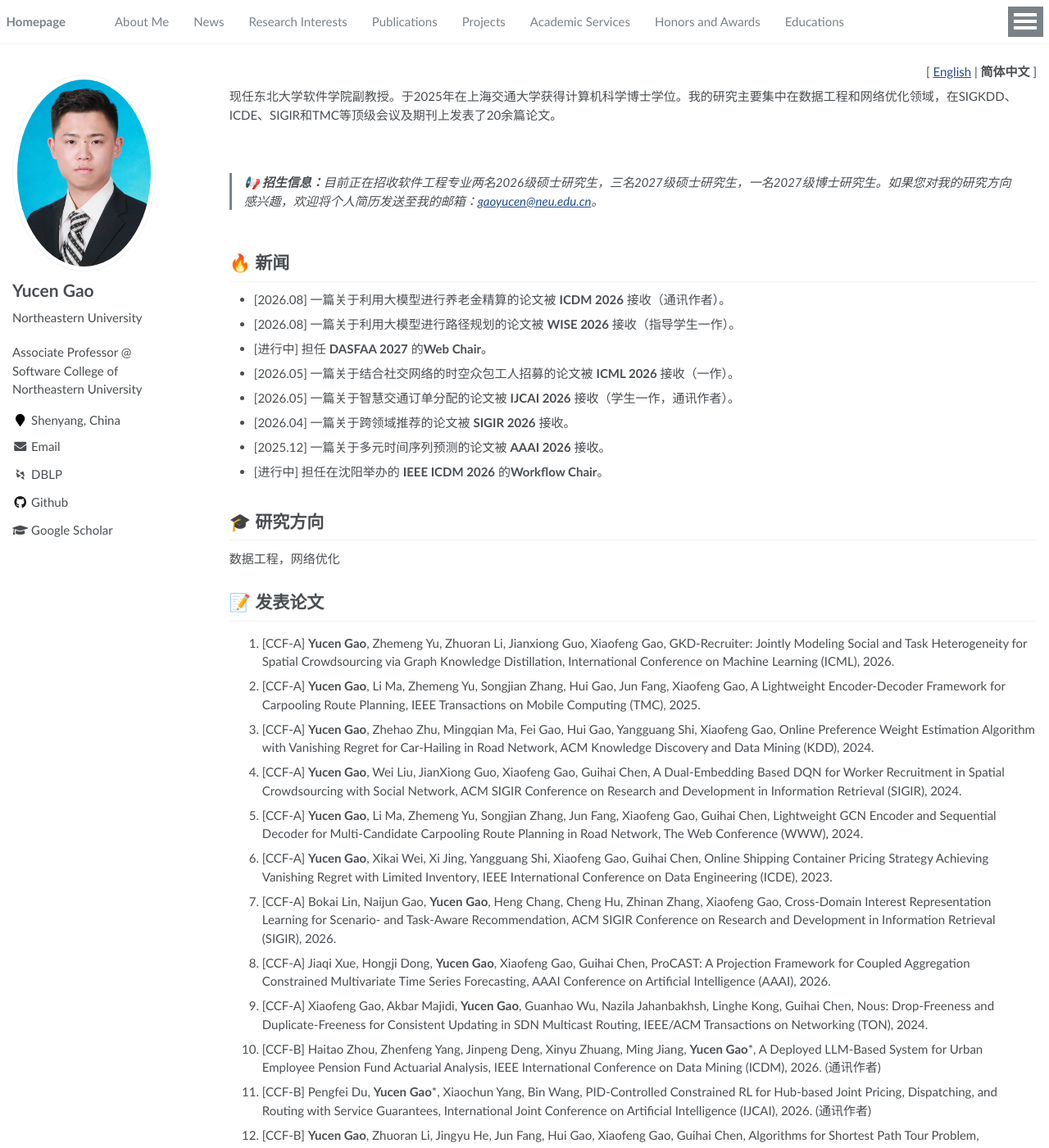
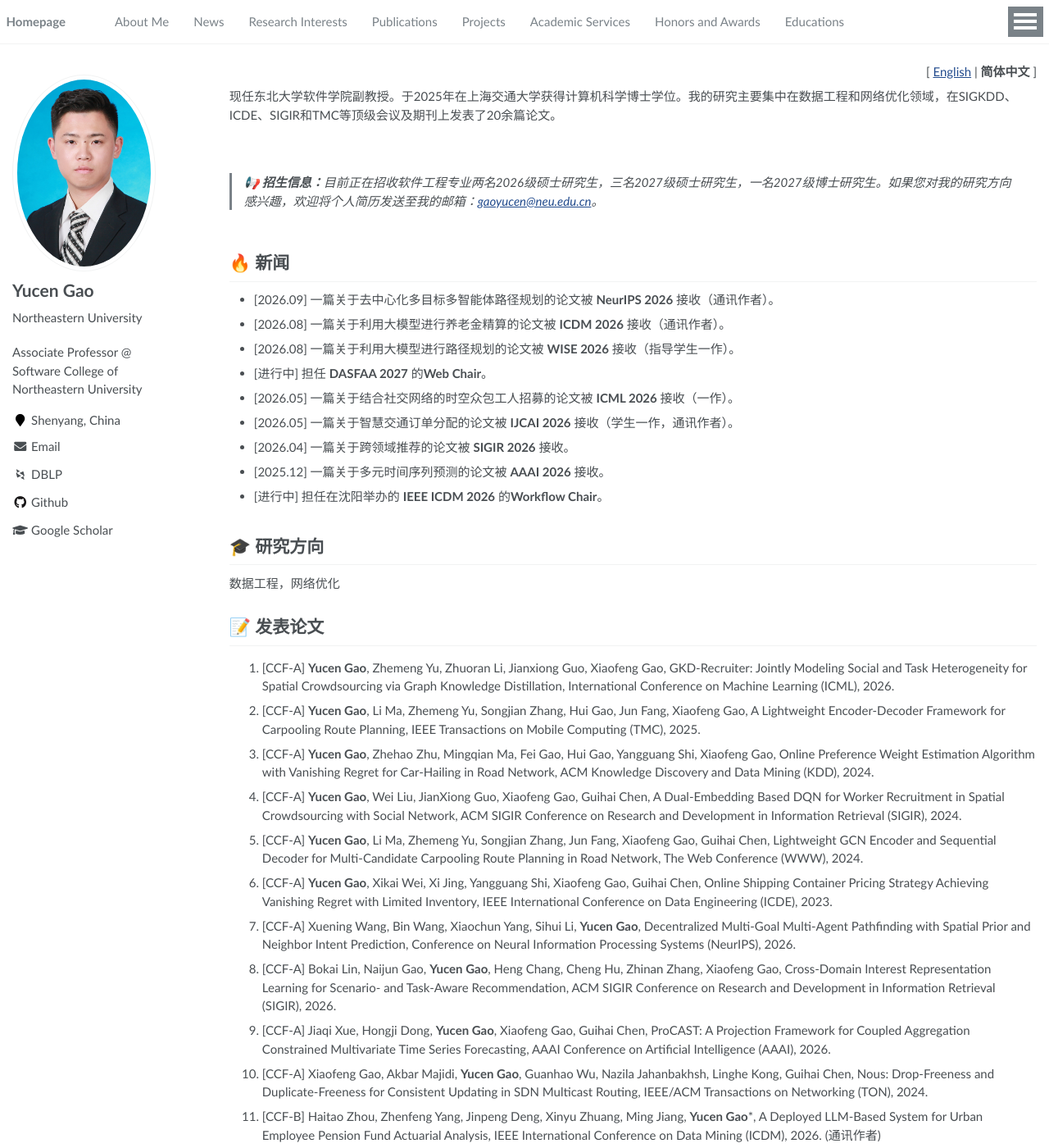
Before and after one commit to GaoYucen/GaoYucen.github.io, a Jekyll site: the page built from _pages/about-zh.md, in a window 1280 px wide and 1400 px high. Shown: the whole window at 82% size. Built offline with Jekyll 4.4.1, drawn with Linux system fonts in a browser that asks for light colours; some web fonts are replaced.

Commit message:
Update NeurIPS 2026 publication and news

```diff
--- a/_pages/about-zh.md
+++ b/_pages/about-zh.md
@@ -31,6 +31,7 @@
 <span class='anchor' id='news'></span>
 # 🔥 新闻
 
+- [2026.09] 一篇关于去中心化多目标多智能体路径规划的论文被 **NeurIPS 2026** 接收（通讯作者）。
 - [2026.08] 一篇关于利用大模型进行养老金精算的论文被 **ICDM 2026** 接收（通讯作者）。
 - [2026.08] 一篇关于利用大模型进行路径规划的论文被 **WISE 2026** 接收（指导学生一作）。
 - [进行中] 担任 **DASFAA 2027** 的**Web Chair**。
@@ -54,35 +55,36 @@
 4. [CCF-A] **Yucen Gao**, Wei Liu, JianXiong Guo, Xiaofeng Gao, Guihai Chen, A Dual-Embedding Based DQN for Worker Recruitment in Spatial Crowdsourcing with Social Network, ACM SIGIR Conference on Research and Development in Information Retrieval (SIGIR), 2024.
 5. [CCF-A] **Yucen Gao**, Li Ma, Zhemeng Yu, Songjian Zhang, Jun Fang, Xiaofeng Gao, Guihai Chen, Lightweight GCN Encoder and Sequential Decoder for Multi-Candidate Carpooling Route Planning in Road Network, The Web Conference (WWW), 2024.
 6. [CCF-A] **Yucen Gao**, Xikai Wei, Xi Jing, Yangguang Shi, Xiaofeng Gao, Guihai Chen, Online Shipping Container Pricing Strategy Achieving Vanishing Regret with Limited Inventory, IEEE International Conference on Data Engineering (ICDE), 2023.
-<!--A合作3-->
-7. [CCF-A] Bokai Lin, Naijun Gao, **Yucen Gao**, Heng Chang, Cheng Hu, Zhinan Zhang, Xiaofeng Gao, Cross-Domain Interest Representation Learning for Scenario- and Task-Aware Recommendation, ACM SIGIR Conference on Research and Development in Information Retrieval (SIGIR), 2026.
-8. [CCF-A] Jiaqi Xue, Hongji Dong, **Yucen Gao**, Xiaofeng Gao, Guihai Chen, ProCAST: A Projection Framework for Coupled Aggregation Constrained Multivariate Time Series Forecasting, AAAI Conference on Artificial Intelligence (AAAI), 2026.
-9. [CCF-A] Xiaofeng Gao, Akbar Majidi, **Yucen Gao**, Guanhao Wu, Nazila Jahanbakhsh, Linghe Kong, Guihai Chen, Nous: Drop-Freeness and Duplicate-Freeness for Consistent Updating in SDN Multicast Routing, IEEE/ACM Transactions on Networking (TON), 2024.
+<!--A合作4-->
+7. [CCF-A] Xuening Wang, Bin Wang, Xiaochun Yang, Sihui Li, **Yucen Gao**, Decentralized Multi-Goal Multi-Agent Pathfinding with Spatial Prior and Neighbor Intent Prediction, Conference on Neural Information Processing Systems (NeurIPS), 2026.
+8. [CCF-A] Bokai Lin, Naijun Gao, **Yucen Gao**, Heng Chang, Cheng Hu, Zhinan Zhang, Xiaofeng Gao, Cross-Domain Interest Representation Learning for Scenario- and Task-Aware Recommendation, ACM SIGIR Conference on Research and Development in Information Retrieval (SIGIR), 2026.
+9. [CCF-A] Jiaqi Xue, Hongji Dong, **Yucen Gao**, Xiaofeng Gao, Guihai Chen, ProCAST: A Projection Framework for Coupled Aggregation Constrained Multivariate Time Series Forecasting, AAAI Conference on Artificial Intelligence (AAAI), 2026.
+10. [CCF-A] Xiaofeng Gao, Akbar Majidi, **Yucen Gao**, Guanhao Wu, Nazila Jahanbakhsh, Linghe Kong, Guihai Chen, Nous: Drop-Freeness and Duplicate-Freeness for Consistent Updating in SDN Multicast Routing, IEEE/ACM Transactions on Networking (TON), 2024.
 <!--B一作及通讯7-->
-10. [CCF-B] Haitao Zhou, Zhenfeng Yang, Jinpeng Deng, Xinyu Zhuang, Ming Jiang, **Yucen Gao**\*, A Deployed LLM-Based System for Urban Employee Pension Fund Actuarial Analysis, IEEE International Conference on Data Mining (ICDM), 2026. (通讯作者)
-11. [CCF-B] Pengfei Du, **Yucen Gao**\*, Xiaochun Yang, Bin Wang, PID-Controlled Constrained RL for Hub-based Joint Pricing, Dispatching, and Routing with Service Guarantees, International Joint Conference on Artificial Intelligence (IJCAI), 2026. (通讯作者)
-12. [CCF-B] **Yucen Gao**, Zhuoran Li, Jingyu He, Jun Fang, Hui Gao, Xiaofeng Gao, Guihai Chen, Algorithms for Shortest Path Tour Problem, Theoretical Computer Science (TCS), 2025.
-13. [CCF-B] **Yucen Gao**, Dejun Kong, Haipeng Dai, Xiaofeng Gao, Jiaqi Zheng, Fan Wu, Guihai Chen, A Dual-Embedding Based Reinforcement Learning Scheme for Task Assignment Problem in Spatial Crowdsourcing. World Wide Web Journal (WWWJ), 2025.
-14. [CCF-B] **Yucen Gao**, Xikai Wei, Hui Gao, Qun Li, Xiaofeng Gao, Guihai Chen, Spherical Projection Based Clustering Algorithm for Cooperative Sweep Coverage in Crowdsourcing, IEEE International Conference on Web Services (ICWS), 2024.
-15. [CCF-B] **Yucen Gao**, Mingqian Ma, Jiale Zhang, Songjian Zhang, Jun Fang, Xiaofeng Gao, Guihai Chen, Algorithms for Shortest Path Tour Problem in Large-Scale Road Network, International Computing and Combinatorics Conference (COCOON), 2023.
-16. [CCF-B] **Yucen Gao**, Yulong Song, Xikai Wei, Xiaofeng Gao, Guihai Chen, SACA: An End-to-End Method for Dispatching, Routing, and Pricing of Online Bus-Booking, International Conference on Database Systems for Advanced Applications (DASFAA), 2023.
-17. [CCF-B] **Yucen Gao**, Yuanning Gao, Yuhao Li, Xiaofeng Gao, Xiang Li, Guihai Chen, An Attention-Based Bi-GRU for Route Planning and Order Dispatch of Bus-Booking Platform, International Conference on Database Systems for Advanced Applications (DASFAA), 2021.
+11. [CCF-B] Haitao Zhou, Zhenfeng Yang, Jinpeng Deng, Xinyu Zhuang, Ming Jiang, **Yucen Gao**\*, A Deployed LLM-Based System for Urban Employee Pension Fund Actuarial Analysis, IEEE International Conference on Data Mining (ICDM), 2026. (通讯作者)
+12. [CCF-B] Pengfei Du, **Yucen Gao**\*, Xiaochun Yang, Bin Wang, PID-Controlled Constrained RL for Hub-based Joint Pricing, Dispatching, and Routing with Service Guarantees, International Joint Conference on Artificial Intelligence (IJCAI), 2026. (通讯作者)
+13. [CCF-B] **Yucen Gao**, Zhuoran Li, Jingyu He, Jun Fang, Hui Gao, Xiaofeng Gao, Guihai Chen, Algorithms for Shortest Path Tour Problem, Theoretical Computer Science (TCS), 2025.
+14. [CCF-B] **Yucen Gao**, Dejun Kong, Haipeng Dai, Xiaofeng Gao, Jiaqi Zheng, Fan Wu, Guihai Chen, A Dual-Embedding Based Reinforcement Learning Scheme for Task Assignment Problem in Spatial Crowdsourcing. World Wide Web Journal (WWWJ), 2025.
+15. [CCF-B] **Yucen Gao**, Xikai Wei, Hui Gao, Qun Li, Xiaofeng Gao, Guihai Chen, Spherical Projection Based Clustering Algorithm for Cooperative Sweep Coverage in Crowdsourcing, IEEE International Conference on Web Services (ICWS), 2024.
+16. [CCF-B] **Yucen Gao**, Mingqian Ma, Jiale Zhang, Songjian Zhang, Jun Fang, Xiaofeng Gao, Guihai Chen, Algorithms for Shortest Path Tour Problem in Large-Scale Road Network, International Computing and Combinatorics Conference (COCOON), 2023.
+17. [CCF-B] **Yucen Gao**, Yulong Song, Xikai Wei, Xiaofeng Gao, Guihai Chen, SACA: An End-to-End Method for Dispatching, Routing, and Pricing of Online Bus-Booking, International Conference on Database Systems for Advanced Applications (DASFAA), 2023.
+18. [CCF-B] **Yucen Gao**, Yuanning Gao, Yuhao Li, Xiaofeng Gao, Xiang Li, Guihai Chen, An Attention-Based Bi-GRU for Route Planning and Order Dispatch of Bus-Booking Platform, International Conference on Database Systems for Advanced Applications (DASFAA), 2021.
 <!--B合作6-->
-18. [CCF-B] Steeve Cuthbert Marcelyn, Jiaqi Xue, Yikang Fu, **Yucen Gao**, Xiaofeng Gao, Guihai Chen, LLMDrive: LLM-Guided Path Recommendation with Retrieved Topological Corridors, Web Information Systems Engineering Conference (WISE), 2026.
-19. [CCF-B] Zhuoran Li, **Yucen Gao**, Yu Yin, Xinle Li, Hui Gao, Xiaofeng Gao, Guihai Chen, DRNCS: Dual-Level Route Generation Model Based on Node Contraction and Shortcuts, European Conference on Machine Learning and Principles and Practice of Knowledge Discovery in Databases (ECML-PKDD), 2025.
-20. [CCF-B] Zhemeng Yu, Yang Luo, **Yucen Gao**, Yinbo Sun, Xiaofeng Gao, Lintao Ma, Guihai Chen, CausalScaler: A Causality-Driven Autoscaling Framework for the Cloud, International Conference on Database Systems for Advanced Applications (DASFAA), 2025.
-21. [CCF-B] Jianxiong Guo, Zhehao Zhu, **Yucen Gao**, Xiaofeng Gao, A New Similarity in Clustering through Users' Interest and Social Relationship, Theoretical Computer Science (TCS), 2024.
-22. [CCF-B] Kexin Xu, Zhemeng Yu, **Yucen Gao**, Songjian Zhang, Jun Fang, Xiaofeng Gao, Guihai Chen, MetaSTC: A Backbone Agnostic Spatio-Temporal Framework for Traffic Forecasting, International Conference on Data Mining (ICDM), 2024.
-23. [CCF-B] Zifeng Liu, Dejun Kong, **Yucen Gao**, Haipeng Dai, Xiaofeng Gao, Tian He, An Approximation for Routing Planning, Mobile Charging, and Energy Sharing for Sensing Devices, IEEE International Conference on Web Services (ICWS), 2023.
-24. [CCF-B] Hao Zhou, **Yucen Gao**, Xiaofeng Gao, Guihai Chen, Real-Time Route Planning Online Order Dispatch for Bus-Booking Platforms, International Conference on Database Systems for Advanced Applications (DASFAA), 2019.
+19. [CCF-B] Steeve Cuthbert Marcelyn, Jiaqi Xue, Yikang Fu, **Yucen Gao**, Xiaofeng Gao, Guihai Chen, LLMDrive: LLM-Guided Path Recommendation with Retrieved Topological Corridors, Web Information Systems Engineering Conference (WISE), 2026.
+20. [CCF-B] Zhuoran Li, **Yucen Gao**, Yu Yin, Xinle Li, Hui Gao, Xiaofeng Gao, Guihai Chen, DRNCS: Dual-Level Route Generation Model Based on Node Contraction and Shortcuts, European Conference on Machine Learning and Principles and Practice of Knowledge Discovery in Databases (ECML-PKDD), 2025.
+21. [CCF-B] Zhemeng Yu, Yang Luo, **Yucen Gao**, Yinbo Sun, Xiaofeng Gao, Lintao Ma, Guihai Chen, CausalScaler: A Causality-Driven Autoscaling Framework for the Cloud, International Conference on Database Systems for Advanced Applications (DASFAA), 2025.
+22. [CCF-B] Jianxiong Guo, Zhehao Zhu, **Yucen Gao**, Xiaofeng Gao, A New Similarity in Clustering through Users' Interest and Social Relationship, Theoretical Computer Science (TCS), 2024.
+23. [CCF-B] Kexin Xu, Zhemeng Yu, **Yucen Gao**, Songjian Zhang, Jun Fang, Xiaofeng Gao, Guihai Chen, MetaSTC: A Backbone Agnostic Spatio-Temporal Framework for Traffic Forecasting, International Conference on Data Mining (ICDM), 2024.
+24. [CCF-B] Zifeng Liu, Dejun Kong, **Yucen Gao**, Haipeng Dai, Xiaofeng Gao, Tian He, An Approximation for Routing Planning, Mobile Charging, and Energy Sharing for Sensing Devices, IEEE International Conference on Web Services (ICWS), 2023.
+25. [CCF-B] Hao Zhou, **Yucen Gao**, Xiaofeng Gao, Guihai Chen, Real-Time Route Planning Online Order Dispatch for Bus-Booking Platforms, International Conference on Database Systems for Advanced Applications (DASFAA), 2019.
 <!--C以下一作3-->
-25. [CCF-C] **Yucen Gao**, Dejun Kong, Haipeng Dai, Xiaofeng Gao, Jiaqi Zheng, Fan Wu, Guihai Chen, DE-DQN: A Dual-Embedding Based Deep Q-Network for Task Assignment Problem in Spatial Crowdsourcing, APWeb-WAIM International Joint Conference on Web and Big Data (APWeb-WAIM), 2022. (最佳论文奖)
-26. **Yucen Gao**, Yunlong Cheng, Chan Tin Ping, Xiaofeng Gao, Guihai Chen, RL with Balanced Reward and Masking Mechanism for Multi-NUMA Virtual Machine Scheduling, IEEE International Conference on Ubiquitous Information Management and Communication (IMCOM), 2025.
-27. **Yucen Gao**, Liang Gong, Chengliang Liu, Yixiang Huang, Xinyang Li, Rhino: An Open-source Embedded Motherboard Design Enabling Complex Behavior of Intelligent Robots, IEEE/ASME International Conference on Advanced Intelligent Mechatronics (AIM), 2019.
+26. [CCF-C] **Yucen Gao**, Dejun Kong, Haipeng Dai, Xiaofeng Gao, Jiaqi Zheng, Fan Wu, Guihai Chen, DE-DQN: A Dual-Embedding Based Deep Q-Network for Task Assignment Problem in Spatial Crowdsourcing, APWeb-WAIM International Joint Conference on Web and Big Data (APWeb-WAIM), 2022. (最佳论文奖)
+27. **Yucen Gao**, Yunlong Cheng, Chan Tin Ping, Xiaofeng Gao, Guihai Chen, RL with Balanced Reward and Masking Mechanism for Multi-NUMA Virtual Machine Scheduling, IEEE International Conference on Ubiquitous Information Management and Communication (IMCOM), 2025.
+28. **Yucen Gao**, Liang Gong, Chengliang Liu, Yixiang Huang, Xinyang Li, Rhino: An Open-source Embedded Motherboard Design Enabling Complex Behavior of Intelligent Robots, IEEE/ASME International Conference on Advanced Intelligent Mechatronics (AIM), 2019.
 <!--C以下合作3-->
-28. Jianxiong Guo, Zhehao Zhu, **Yucen Gao**, Xiaofeng Gao, Graph Clustering through Users' Properties and Social Influence, International Conference on Combinatorial Optimization and Applications (COCOA), 2023.
-29. Ganyu Huang, Qiaoyi Pan, Shuangying Zhao, **Yucen Gao**, Xiaofeng Gao, Prediction of COVID-19 Outbreak in China and Optimal Return Date for University Students Based on Propagation Dynamics, Journal of Shanghai Jiao Tong University (Science), 2020.
-30. Sijia Li, Kun Song, Boran Yang, **Yucen Gao**, Xiaofeng Gao, Preliminary Assessment of the COVID-19 Outbreak Using 3-Staged Model e-ISHR, Journal of Shanghai Jiao Tong University (Science), 2020.
+29. Jianxiong Guo, Zhehao Zhu, **Yucen Gao**, Xiaofeng Gao, Graph Clustering through Users' Properties and Social Influence, International Conference on Combinatorial Optimization and Applications (COCOA), 2023.
+30. Ganyu Huang, Qiaoyi Pan, Shuangying Zhao, **Yucen Gao**, Xiaofeng Gao, Prediction of COVID-19 Outbreak in China and Optimal Return Date for University Students Based on Propagation Dynamics, Journal of Shanghai Jiao Tong University (Science), 2020.
+31. Sijia Li, Kun Song, Boran Yang, **Yucen Gao**, Xiaofeng Gao, Preliminary Assessment of the COVID-19 Outbreak Using 3-Staged Model e-ISHR, Journal of Shanghai Jiao Tong University (Science), 2020.
 
 <span class='anchor' id='projects'></span>
 # 🧰 科研项目
```
Also changed, not shown: _pages/about.md (+27 -25 lines).
